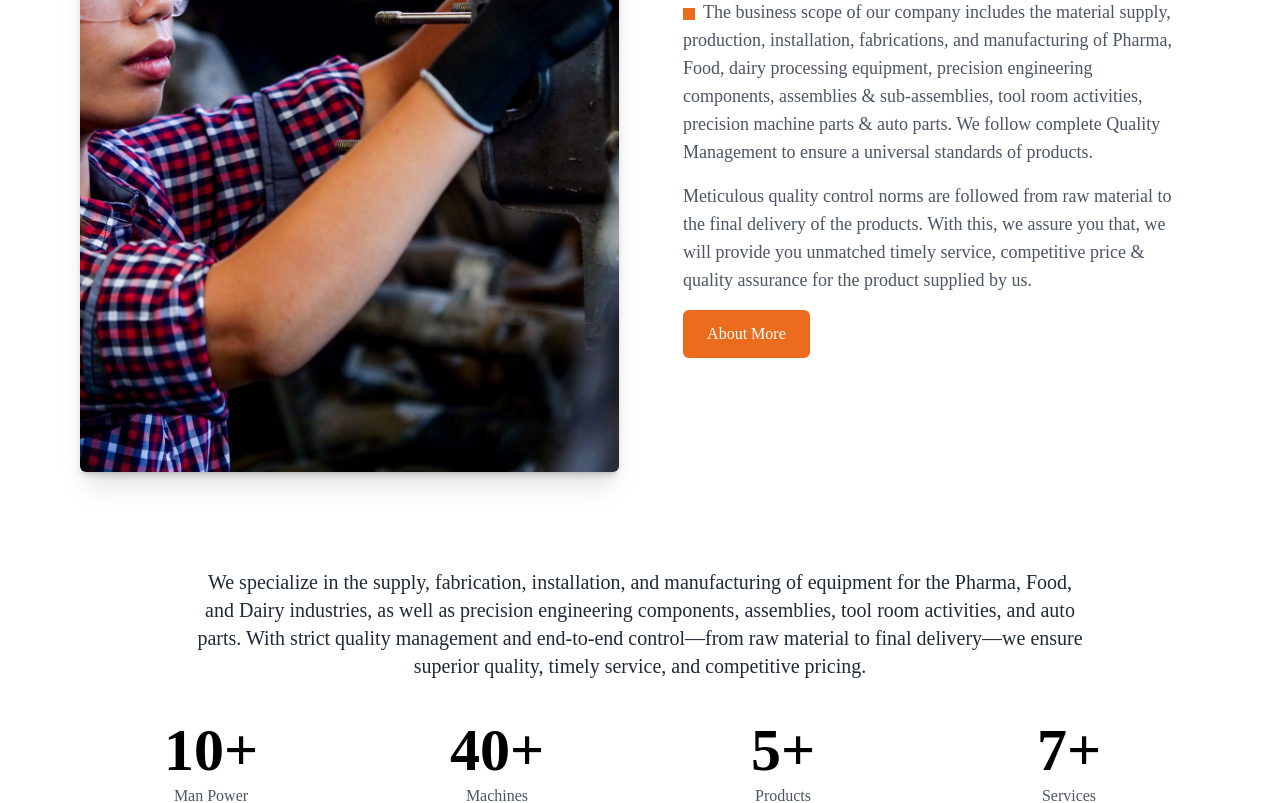
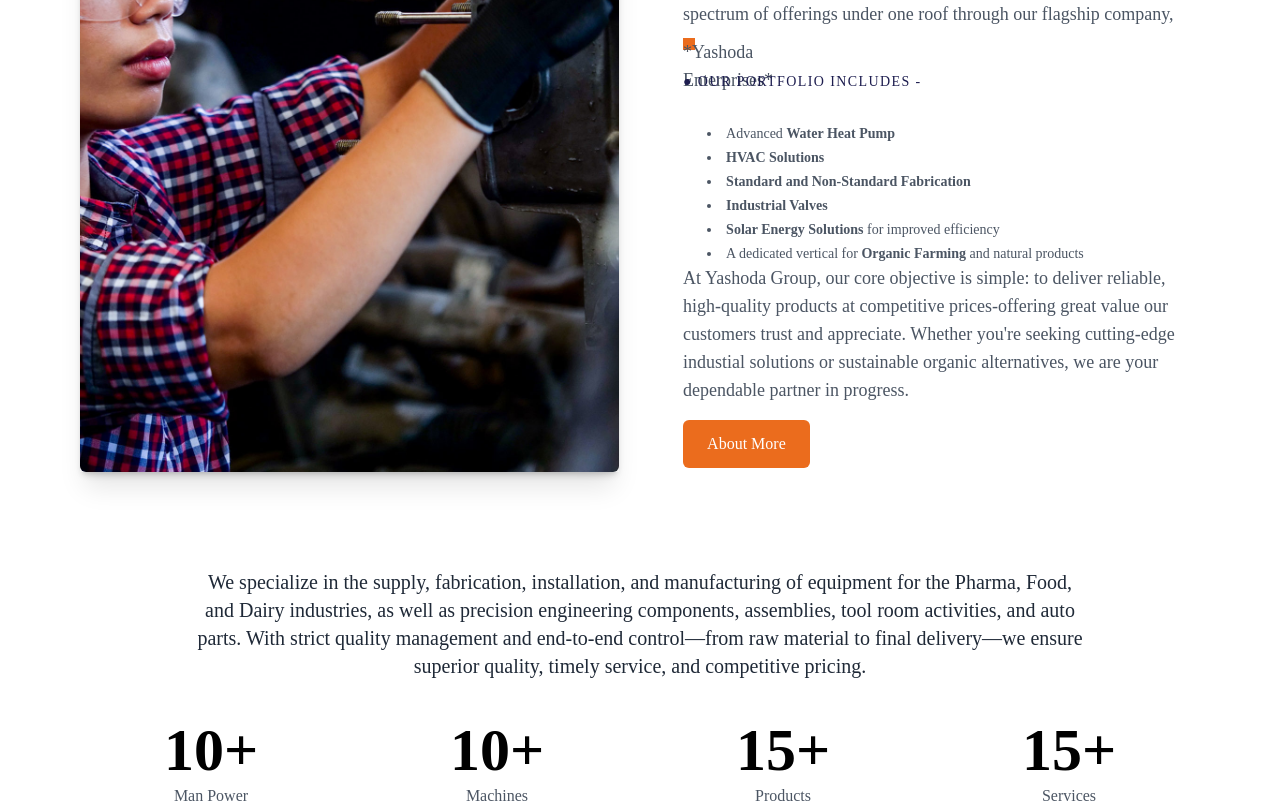
Before and after one commit to Tejashree3/Yashoda, a React (Create React App) app: page / in a window 1280 px wide. Shown: the part 1400-2203 px from the top of the page. Built offline with nearby package versions, Linux system fonts and the light colour scheme.

Commit message:
Changes final done

```diff
--- a/src/component/About.jsx
+++ b/src/component/About.jsx
@@ -34,19 +34,48 @@ const AboutUs = () => {
             <span className="block mt-4">formed in 2021.</span>
           </h2>
           <p className="text-gray-600 text-lg mb-4">
-            <span className="inline-block w-3 h-3 bg-orange_color mr-2 align-middle"></span>
-            The business scope of our company includes the material supply,
-            production, installation, fabrications, and manufacturing of Pharma,
-            Food, dairy processing equipment, precision engineering components,
-            assemblies & sub-assemblies, tool room activities, precision machine
-            parts & auto parts. We follow complete Quality Management to ensure
-            a universal standards of products.
+            <span className="inline-block w-3 h-3 bg-orange_color mr-2 align-middle">
+              "Yashoda Group"
+            </span>{" "}
+            is a dynamic and diversified enterprise specializing in integrated
+            supply chain solutions, import-export services, and a broad range of
+            industiral solutions and organic products. With a strong
+            communication to quality and innovation, we bring together a wide
+            spectrum of offerings under one roof through our flagship company,
+            <span className="inline-block w-3 h-3 bg-orange_color mr-2 align-middle">
+              *Yashoda Enterprises*
+            </span>
           </p>
+          <p className="text-sm uppercase text-[#1d1d4f] tracking-widest mb-8">
+            ● Our portfolio includes -
+          </p>
+          <ul className="pl-6 mt-2 text-sm text-gray-600 list-disc list-inside space-y-1">
+            <li>
+              Advanced <strong>Water Heat Pump</strong>
+            </li>
+            <li>
+              <strong>HVAC Solutions</strong>
+            </li>
+            <li>
+              <strong>Standard and Non-Standard Fabrication</strong>
+            </li>
+            <li>
+              <strong>Industrial Valves</strong>
+            </li>
+            <li>
+              <strong>Solar Energy Solutions</strong> for improved efficiency
+            </li>
+            <li>
+              A dedicated vertical for <strong>Organic Farming</strong> and
+              natural products
+            </li>
+          </ul>
           <p className="text-gray-600 text-lg">
-            Meticulous quality control norms are followed from raw material to
-            the final delivery of the products. With this, we assure you that,
-            we will provide you unmatched timely service, competitive price &
-            quality assurance for the product supplied by us.
+            At Yashoda Group, our core objective is simple: to deliver reliable,
+            high-quality products at competitive prices-offering great value our
+            customers trust and appreciate. Whether you're seeking cutting-edge
+            industial solutions or sustainable organic alternatives, we are your
+            dependable partner in progress.
           </p>
 
           {location.pathname !== "/about" && (
--- a/src/component/Numericaldata.jsx
+++ b/src/component/Numericaldata.jsx
@@ -18,15 +18,15 @@ const Numericaldata = () => {
           <p className="text-md text-gray-600 mt-1">Man Power</p>
         </div>
         <div>
-          <h3 className="text-6xl font-bold text-black">40+</h3>
+          <h3 className="text-6xl font-bold text-black">10+</h3>
           <p className="text-md text-gray-600 mt-1">Machines</p>
         </div>
         <div>
-          <h3 className="text-6xl font-bold text-black">5+</h3>
+          <h3 className="text-6xl font-bold text-black">15+</h3>
           <p className="text-md text-gray-600 mt-1">Products</p>
         </div>
         <div>
-          <h3 className="text-6xl font-bold text-black">7+</h3>
+          <h3 className="text-6xl font-bold text-black">15+</h3>
           <p className="text-md text-gray-600 mt-1">Services</p>
         </div>
       </div>
--- a/src/component/VisionMissionValues.jsx
+++ b/src/component/VisionMissionValues.jsx
@@ -63,7 +63,6 @@ const VisionMissionValues = () => {
         />
       </div>
       <div className="hidden md:block">
-
         {sections.map((section, index) => (
           <div
             key={index}
@@ -84,15 +83,15 @@ const VisionMissionValues = () => {
                         className="mt-4 text-sm underline text-white"
                         onClick={() => toggleAccordion(index)}
                       >
-                      {openAccordions[index] ? "Hide details" : "Show details"}
+                        {openAccordions[index]
+                          ? "Hide details"
+                          : "Show details"}
                       </button>
 
                       {openAccordions[index] && (
                         <ul className="pl-6 mt-2 text-sm text-gray-100 list-disc list-inside space-y-1">
                           {section.subpoints.map((item, i) => (
-                          <li key={i}>
-                            {i + 1}. {item}
-                          </li>
+                            <li key={i}>{item}</li>
                           ))}
                         </ul>
                       )}
@@ -132,15 +131,15 @@ const VisionMissionValues = () => {
                         className="mt-4 text-sm underline text-white"
                         onClick={() => toggleAccordion(index)}
                       >
-                      {openAccordions[index] ? "Hide details" : "Show details"}
+                        {openAccordions[index]
+                          ? "Hide details"
+                          : "Show details"}
                       </button>
 
                       {openAccordions[index] && (
                         <ul className="pl-6 mt-2 text-sm text-gray-100 list-disc list-inside space-y-1">
                           {section.subpoints.map((item, i) => (
-                          <li key={i}>
-                            {i + 1}. {item}
-                          </li>
+                            <li key={i}>{item}</li>
                           ))}
                         </ul>
                       )}
@@ -201,7 +200,9 @@ const VisionMissionValues = () => {
                         className="mt-4 text-sm underline text-white"
                         onClick={() => toggleAccordion(index)}
                       >
-                      {openAccordions[index] ? "Hide details" : "Show details"}
+                        {openAccordions[index]
+                          ? "Hide details"
+                          : "Show details"}
                       </button>
 
                       {openAccordions[index] && (
@@ -221,7 +222,6 @@ const VisionMissionValues = () => {
           );
         })}
       </div>
-
     </div>
   );
 };
```
Lines whose indentation alone changed are shown as unchanged.
